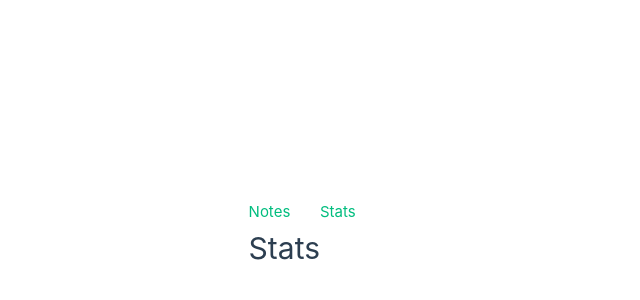
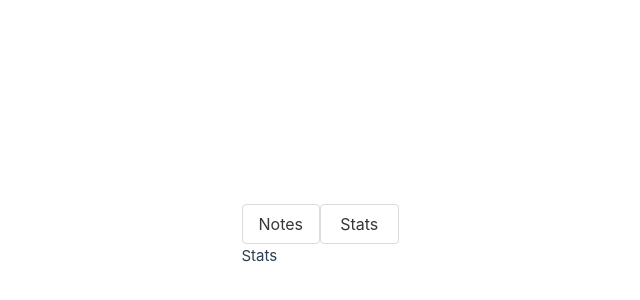
Before and after one commit to BadVoice/Noteballs, a Vue app: page /stats in a window 1280 px wide. Shown: the part 164-464 px from the top of the page, without its empty margins (320-960 px from the left). Built offline with nearby package versions, Linux system fonts and the light colour scheme.

Commit message:
feat: add bulma css framework

```diff
--- a/package.json
+++ b/package.json
@@ -7,6 +7,7 @@
     "preview": "vite preview --port 4173"
   },
   "dependencies": {
+    "bulma": "^0.9.4",
     "pinia": "^2.0.16",
     "vue": "^3.2.37",
     "vue-router": "^4.1.2"
--- a/src/App.vue
+++ b/src/App.vue
@@ -1,6 +1,10 @@
 <template>
-  <RouterLink to="/"> Notes </RouterLink>
-  <RouterLink to="/stats"> Stats </RouterLink>
+  <RouterLink to="/" class="button"> Notes </RouterLink>
+  <RouterLink to="/stats" class="button"> Stats </RouterLink>
 
     <RouterView />
 </template>
+
+<style>
+  @import 'bulma/css/bulma.min.css';
+</style>
--- a/src/views/ViewStats.vue
+++ b/src/views/ViewStats.vue
@@ -10,11 +10,5 @@
 </script>
 
 <style>
-  @media (min-width: 1024px) {
-  .home {
-    min-height: 100vh;
-    display: flex;
-    align-items: center;
-  }
-}
+
 </style>
```
Also changed, not shown: 1 other file (tests, documents, lock files or other folders).
